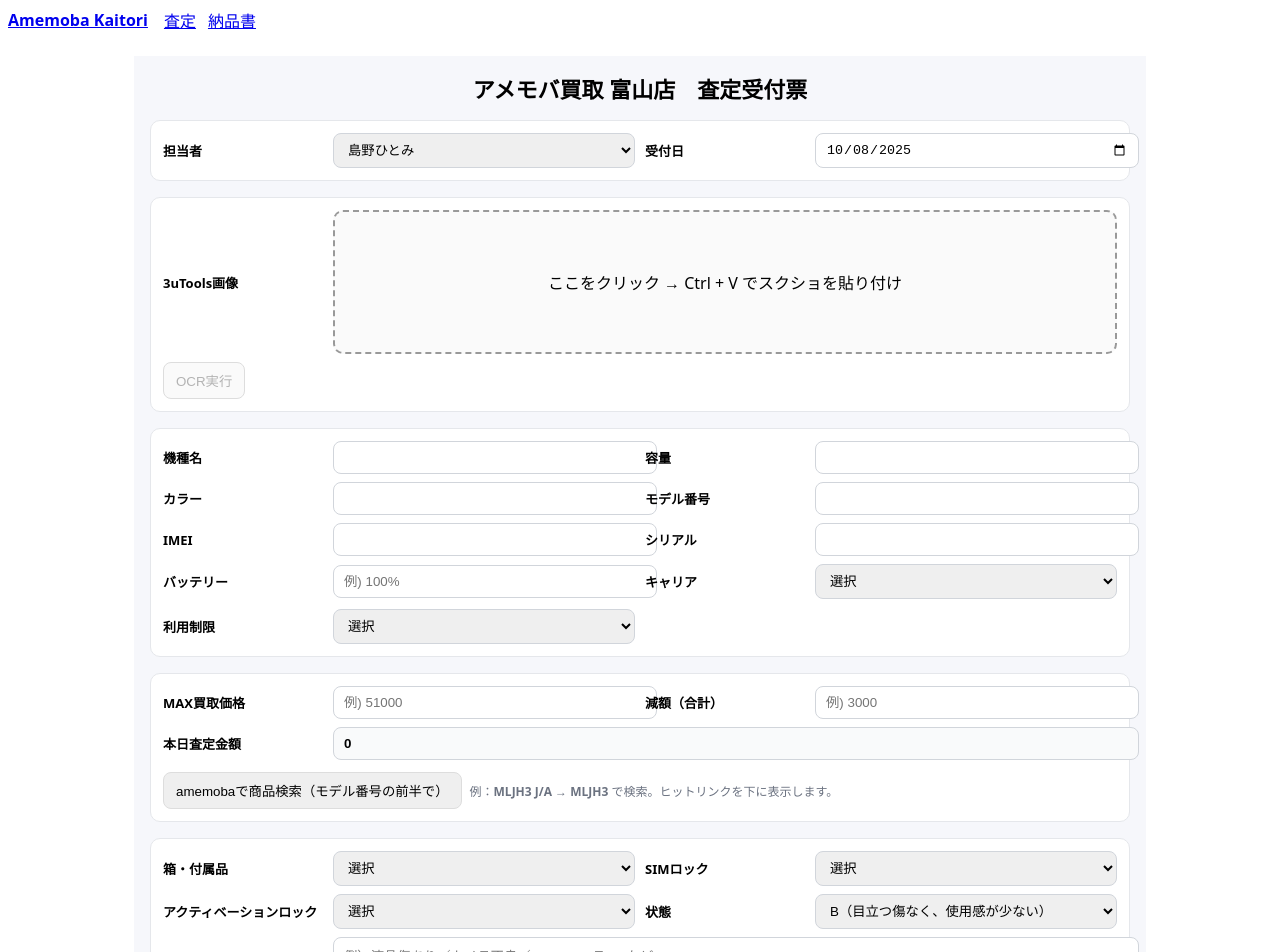
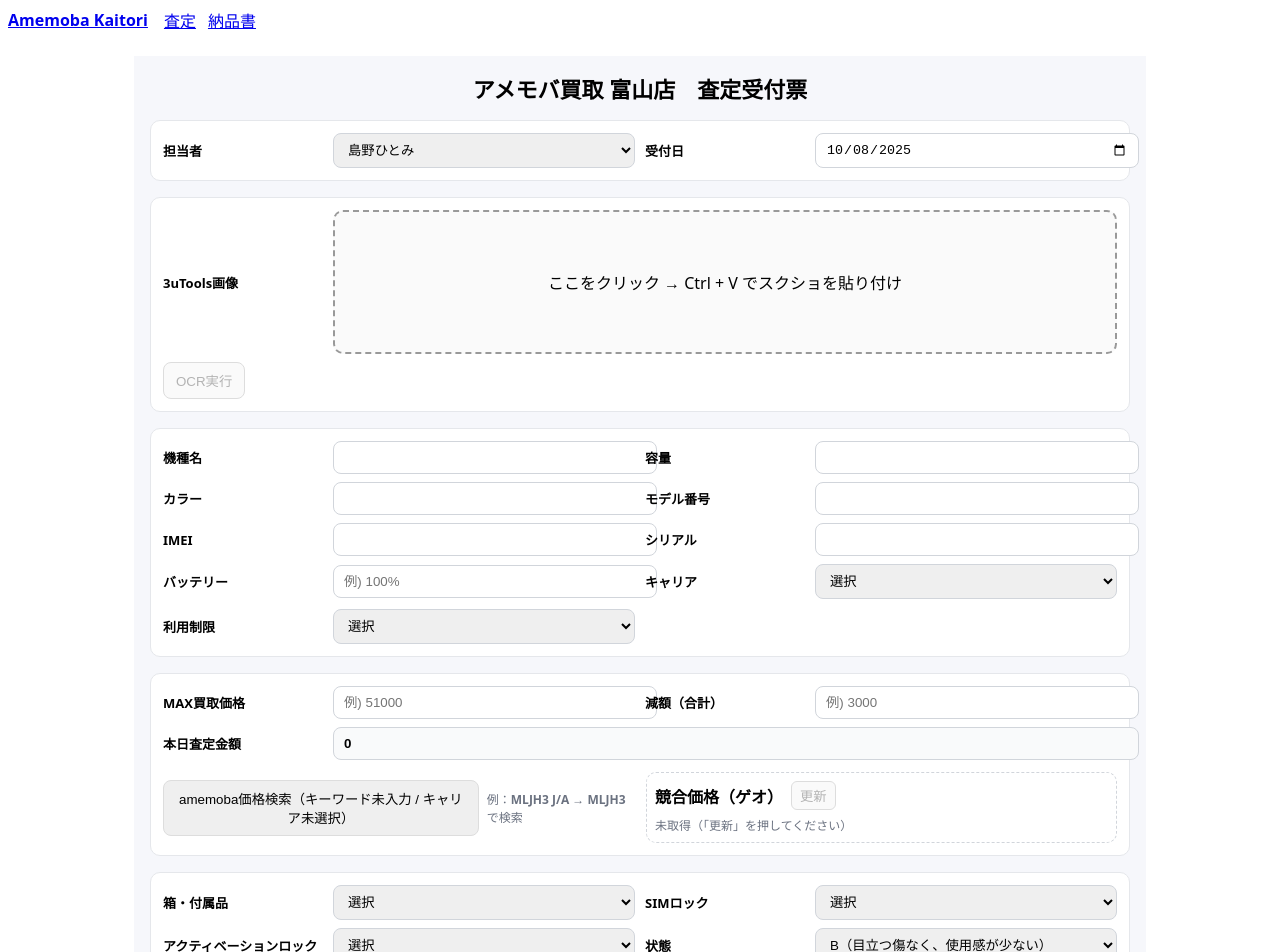
Before and after one commit to shimafumi2010/amemoba-kaitori-app, a Next.js app: page /assess in a window 1280 px wide. Shown: the top 952 px of the page. Built offline with nearby package versions, Linux system fonts and the light colour scheme.

Commit message:
Update AssessForm.tsx

```diff
--- a/src/components/AssessForm.tsx
+++ b/src/components/AssessForm.tsx
@@ -2,7 +2,6 @@
 import React, { useRef, useState, useEffect } from 'react'
 import { normalizeIMEI, normalizeSerial } from '../lib/ocrPostprocess'
 
-/* 定数 */
 const STAFFS = ['島野文宏', '島野ひとみ', '中田颯', '（その他）'] as const
 const ACCESSORIES = ['有', '無', ''] as const
 const LOCK_YN = ['無', '有', ''] as const
@@ -17,53 +16,50 @@ const CONDITIONS = [
 const CARRIERS = ['SoftBank', 'au(KDDI)', 'docomo', '楽天モバイル', 'SIMフリー'] as const
 const RESTRICTS = ['○', '△', '×', '-'] as const
 
-type SearchLink = { title: string; url: string; priceText?: string | null }
+type GeoRow = { title: string; url?: string; carrier?: string; unused?: number; used?: number }
 
 export default function AssessForm(): JSX.Element {
-  // ヘッダ
   const [staff, setStaff] = useState('島野ひとみ')
   const [acceptedAt, setAcceptedAt] = useState(() => new Date().toISOString().slice(0, 10))
 
-  // 端末
   const [device, setDevice] = useState({
     model_name: '', capacity: '', color: '', model_number: '',
     imei: '', serial: '', battery: '',
     carrier: '', restrict: ''
   })
 
-  // ロック・状態
   const [acc, setAcc] = useState('')
   const [simLock, setSimLock] = useState('')
   const [actLock, setActLock] = useState('')
   const [condition, setCondition] = useState('B')
   const [conditionNote, setConditionNote] = useState('')
 
-  // 価格系
   const [maxPrice, setMaxPrice] = useState<number | ''>('')
-  const [discount, setDiscount] = useState<number | ''>('') // 減額
+  const [discount, setDiscount] = useState<number | ''>('')
   const [todayPrice, setTodayPrice] = useState<number>(0)
-  const [searchLinks, setSearchLinks] = useState<SearchLink[]>([])
 
-  // OCR
+  // Geo(ゲオ)競合価格状態
+  const [geoLoading, setGeoLoading] = useState(false)
+  const [geoError, setGeoError] = useState<string | null>(null)
+  const [geoResult, setGeoResult] = useState<GeoRow | null>(null)
+  const [geoSearchUrl, setGeoSearchUrl] = useState<string | null>(null)
+
   const [imgBase64, setImgBase64] = useState<string | null>(null)
   const [message, setMessage] = useState('')
   const pasteRef = useRef<HTMLDivElement>(null)
 
-  /* 見た目 */
   const section: React.CSSProperties = { border: '1px solid #e5e7eb', borderRadius: 10, padding: 12, background: '#fff' }
   const label: React.CSSProperties = { fontWeight: 600, fontSize: 13 }
   const box: React.CSSProperties = { width: '100%', padding: '8px 10px', border: '1px solid #d1d5db', borderRadius: 8 }
   const row2 = { display: 'grid', gridTemplateColumns: '160px 1fr', gap: 10, alignItems: 'center' } as const
   const row4 = { display: 'grid', gridTemplateColumns: '160px 1fr 160px 1fr', gap: 10, alignItems: 'center' } as const
 
-  /* 本日査定金額 = MAX - 減額 */
   useEffect(() => {
     const max = typeof maxPrice === 'number' ? maxPrice : Number(maxPrice || 0)
     const disc = typeof discount === 'number' ? discount : Number(discount || 0)
     setTodayPrice(Math.max(0, max - disc))
   }, [maxPrice, discount])
 
-  /* 画像→Base64 */
   function fileToBase64(file: File) {
     return new Promise<string>((resolve, reject) => {
       const r = new FileReader()
@@ -73,81 +69,6 @@ export default function AssessForm(): JSX.Element {
     })
   }
 
-  // ----- モデル番号から検索キーワード（半角スペース前）を作る -----
-  function getModelPrefix(): string {
-    const raw = (device.model_number || device.model_name || '').trim()
-    if (!raw) return ''
-    return raw.split(/\s+/)[0] // 先頭のトークンだけ
-  }
-
-  // 選択中キャリア → amemoba検索 → 一致リンクを新規タブで開く
-  async function openAmemobaForSelectedCarrier() {
-    const key = (device.model_number || device.model_name || '').trim().split(/\s+/)[0]
-    if (!key) {
-      alert('モデル番号 または 機種名を入力してください')
-      return
-    }
-    if (!device.carrier) {
-      alert('キャリアを選択してください')
-      return
-    }
-
-    // UI上のキャリア → ページ内の表記にマップ
-    // 例：au(KDDI) → "au"、SIMフリー → "simfree"
-    const target = (() => {
-      const c = device.carrier
-      if (c.startsWith('au')) return 'au'
-      if (/softbank/i.test(c)) return 'softbank'
-      if (/docomo/i.test(c)) return 'docomo'
-      if (/SIMフリー/.test(c) || /SIM/.test(c)) return 'simfree'
-      return '' // 未対応は空
-    })()
-
-    setMessage(`amemoba検索中…（${key} / ${device.carrier}）`)
-    try {
-      const res = await fetch('/api/amemoba-search', {
-        method: 'POST',
-        headers: { 'Content-Type': 'application/json' },
-        body: JSON.stringify({ query: key })
-      })
-      const json = await res.json()
-      if (!res.ok || json?.ok === false) {
-        setMessage(`検索失敗: ${json?.error || `${res.status} ${res.statusText}`}`)
-        // 検索一覧だけでも開いておく
-        const fallback = `https://amemoba.com/search/?search-word=${encodeURIComponent(key)}`
-        window.open(fallback, '_blank', 'noopener,noreferrer')
-        return
-      }
-
-      const results: Array<{ title: string; url: string; carrier?: string }> = json.results || []
-      // 1) 完全一致キャリア
-      let hit = results.find(r => r.carrier === target)
-      // 2) docomo/au/softbank/simfree いずれか含むタイトルでゆるく
-      if (!hit && target) hit = results.find(r => (r.title || '').toLowerCase().includes(target))
-      // 3) 見つからなければ検索一覧へ
-      const url = hit?.url || json.searchUrl || `https://amemoba.com/search/?search-word=${encodeURIComponent(key)}`
-      window.open(url, '_blank', 'noopener,noreferrer')
-      setMessage(hit ? `検索完了：${device.carrier} に一致するリンクを開きました` : '検索完了：一致が無かったので検索一覧を開きました')
-    } catch (e: any) {
-      setMessage(`検索失敗: ${e?.message ?? 'unknown'}`)
-      const url = `https://amemoba.com/search/?search-word=${encodeURIComponent(key)}`
-      window.open(url, '_blank', 'noopener,noreferrer')
-    }
-  }
-
-
-  // ----- amemoba のフリーワード検索を新規タブで開く -----
-  function openAmemobaSearch() {
-    const key = getModelPrefix()
-    if (!key) {
-      alert('モデル番号 または 機種名を入力してください')
-      return
-    }
-    const url = `https://amemoba.com/search/?search-word=${encodeURIComponent(key)}`
-    window.open(url, '_blank', 'noopener,noreferrer')
-  }
-
-  /* 貼り付け */
   async function handlePaste(e: React.ClipboardEvent<HTMLDivElement>) {
     const items = e.clipboardData?.items
     if (!items) return
@@ -164,31 +85,26 @@ export default function AssessForm(): JSX.Element {
     }
   }
 
-  /* OCR実行（強化版） */
   async function runOCR() {
     if (!imgBase64) return
     setMessage('OCR中…')
-
     try {
       const res = await fetch('/api/ocr', {
         method: 'POST',
         headers: { 'Content-Type': 'application/json' },
         body: JSON.stringify({ imageBase64: imgBase64 })
       })
-
       if (!res.ok) {
         let body = ''
         try { body = await res.text() } catch {}
         setMessage(`OCR失敗: HTTP ${res.status} ${res.statusText}${body ? ` / ${body.slice(0,180)}…` : ''}`)
         return
       }
-
       const json = await res.json()
       if (json?.ok === false) {
         setMessage(`OCR失敗: ${json?.error || 'unknown error'}`)
         return
       }
-
       const payload: any = json?.data ?? json?.result ?? json?.content ?? {}
       if (!payload || typeof payload !== 'object' || Object.keys(payload).length === 0) {
         setMessage('OCR失敗: 結果が空でした（項目を読み取れませんでした）')
@@ -218,18 +134,35 @@ export default function AssessForm(): JSX.Element {
     }
   }
 
-  /* amemoba 検索：モデル番号の半角スペース前で検索 → リンク一覧 */
-  async function searchAmemoba() {
+  function getModelPrefix(): string {
     const raw = (device.model_number || device.model_name || '').trim()
-    if (!raw) {
+    if (!raw) return ''
+    return raw.split(/\s+/)[0]
+  }
+
+  async function openAmemobaForSelectedCarrier() {
+    const key = getModelPrefix()
+    if (!key) {
       alert('モデル番号 または 機種名を入力してください')
       return
     }
-    const key = raw.split(/\s+/)[0] // 半角スペースより前
-    setMessage(`amemoba検索中…（${key}）`)
-    setSearchLinks([])
+    if (!device.carrier) {
+      alert('キャリアを選択してください')
+      return
+    }
+
+    const target = (() => {
+      const c = device.carrier
+      if (c.startsWith('au')) return 'au'
+      if (/softbank/i.test(c)) return 'softbank'
+      if (/docomo/i.test(c)) return 'docomo'
+      if (/SIMフリー/.test(c) || /SIM/.test(c)) return 'simfree'
+      return ''
+    })()
+
+    setMessage(`amemoba検索中…（${key} / ${device.carrier}）`)
     try {
-      const res = await fetch('/api/price', {
+      const res = await fetch('/api/amemoba-search', {
         method: 'POST',
         headers: { 'Content-Type': 'application/json' },
         body: JSON.stringify({ query: key })
@@ -237,19 +170,68 @@ export default function AssessForm(): JSX.Element {
       const json = await res.json()
       if (!res.ok || json?.ok === false) {
         setMessage(`検索失敗: ${json?.error || `${res.status} ${res.statusText}`}`)
+        const fallback = `https://amemoba.com/search/?search-word=${encodeURIComponent(key)}`
+        window.open(fallback, '_blank', 'noopener,noreferrer')
         return
       }
-      const links: SearchLink[] = Array.isArray(json.results) ? json.results : []
-      setSearchLinks(links)
-      setMessage(`検索完了：${links.length}件ヒット（キーワード: ${json.normalizedQuery || key}）`)
+
+      const results: Array<{ title: string; url: string; carrier?: string }> = json.results || []
+      let hit = results.find(r => r.carrier === target)
+      if (!hit && target) hit = results.find(r => (r.title || '').toLowerCase().includes(target))
+      const url = hit?.url || json.searchUrl || `https://amemoba.com/search/?search-word=${encodeURIComponent(key)}`
+      window.open(url, '_blank', 'noopener,noreferrer')
+      setMessage(hit ? `検索完了：${device.carrier} に一致するリンクを開きました` : '検索完了：一覧を開きました')
     } catch (e: any) {
       setMessage(`検索失敗: ${e?.message ?? 'unknown'}`)
+      const url = `https://amemoba.com/search/?search-word=${encodeURIComponent(key)}`
+      window.open(url, '_blank', 'noopener,noreferrer')
+    }
+  }
+
+  // --- 競合価格（ゲオ）取得 ---
+  async function fetchGeo() {
+    const key = getModelPrefix()
+    setGeoError(null)
+    setGeoResult(null)
+    setGeoLoading(true)
+    try {
+      const res = await fetch('/api/geo-prices', {
+        method: 'POST',
+        headers: { 'Content-Type': 'application/json' },
+        body: JSON.stringify({ query: key })
+      })
+      const json = await res.json()
+      setGeoSearchUrl(json?.searchUrl ?? null)
+      if (!res.ok || json?.ok === false) {
+        setGeoError(json?.error || `${res.status} ${res.statusText}`)
+        setGeoLoading(false)
+        return
+      }
+      const results: GeoRow[] = json.results || []
+      const target = (() => {
+        const c = device.carrier
+        if (c.startsWith('au')) return 'au'
+        if (/softbank/i.test(c)) return 'softbank'
+        if (/docomo/i.test(c)) return 'docomo'
+        if (/SIMフリー/.test(c) || /SIM/.test(c)) return 'simfree'
+        return ''
+      })()
+
+      let hit: GeoRow | null =
+        results.find(r => r.carrier === target) ||
+        results.find(r => (r.title || '').toLowerCase().includes(target)) ||
+        results[0] || null
+
+      setGeoResult(hit)
+    } catch (e: any) {
+      setGeoError(e?.message ?? 'unknown')
+    } finally {
+      setGeoLoading(false)
     }
   }
 
   return (
     <div style={{ display: 'grid', gap: 16, padding: 16, maxWidth: 980, margin: '0 auto', background: '#f6f7fb' }}>
-      {/* タイトル */}
       <div style={{ textAlign: 'center' }}>
         <div style={{ fontSize: 22, fontWeight: 700 }}>アメモバ買取 富山店　査定受付票</div>
       </div>
@@ -330,7 +312,7 @@ export default function AssessForm(): JSX.Element {
         </div>
       </div>
 
-      {/* 価格ボックス（MAX／減額／本日査定金額 & amemoba検索リンク） */}
+      {/* 価格ボックス + amemoba検索 & 競合価格（ゲオ） */}
       <div style={section}>
         <div style={row4}>
           <div style={label}>MAX買取価格</div>
@@ -362,27 +344,55 @@ export default function AssessForm(): JSX.Element {
 
         <div style={{ height: 12 }} />
 
+        <div style={{ display: 'grid', gridTemplateColumns: '1fr 1fr', gap: 12 }}>
+          {/* 左：amemoba価格検索 */}
           <div style={{ display: 'flex', alignItems: 'center', gap: 8 }}>
-          <button onClick={searchAmemoba} style={{ padding: '8px 12px', borderRadius: 8, border: '1px solid #ddd' }}>
-            amemobaで商品検索（モデル番号の前半で）
+            <button onClick={openAmemobaForSelectedCarrier}
+                    style={{ padding: '8px 12px', borderRadius: 8, border: '1px solid #ddd' }}>
+              amemoba価格検索（{getModelPrefix() || 'キーワード未入力'} / {device.carrier || 'キャリア未選択'}）
             </button>
             <div style={{ color: '#6b7280', fontSize: 12 }}>
-            例：<b>MLJH3 J/A</b> → <b>MLJH3</b> で検索。ヒットリンクを下に表示します。
+              例：<b>MLJH3 J/A</b> → <b>MLJH3</b> で検索
             </div>
           </div>
 
-        {searchLinks.length > 0 && (
-          <div style={{ marginTop: 8, display: 'grid', gap: 6 }}>
-            {searchLinks.map((l, i) => (
-              <a key={i} href={l.url} target="_blank" rel="noreferrer"
-                 style={{ padding: '8px 10px', border: '1px solid #e5e7eb', borderRadius: 8, textDecoration: 'none' }}>
-                <div style={{ fontWeight: 600 }}>{l.title}</div>
-                {l.priceText && <div style={{ color: '#2563eb' }}>価格表示: {l.priceText}</div>}
-                <div style={{ color: '#6b7280', fontSize: 12 }}>{l.url}</div>
+          {/* 右：競合価格（ゲオ） */}
+          <div style={{ border: '1px dashed #d1d5db', borderRadius: 10, padding: 8 }}>
+            <div style={{ display: 'flex', alignItems: 'center', gap: 8, marginBottom: 6 }}>
+              <div style={{ fontWeight: 700 }}>競合価格（ゲオ）</div>
+              <button
+                onClick={fetchGeo}
+                disabled={!getModelPrefix()}
+                title="モデル番号の前半で検索して価格を取得"
+                style={{ padding: '4px 8px', borderRadius: 6, border: '1px solid #ddd' }}
+              >
+                {geoLoading ? '更新中…' : '更新'}
+              </button>
+              {geoSearchUrl &&
+                <a href={geoSearchUrl} target="_blank" rel="noreferrer" style={{ color: '#2563eb', fontSize: 12 }}>
+                  検索ページを開く
                 </a>
-            ))}
+              }
+            </div>
+            {geoError && <div style={{ color: '#b91c1c', fontSize: 12 }}>取得失敗：{geoError}</div>}
+            {!geoError && geoResult && (
+              <div style={{ display: 'grid', gridTemplateColumns: '1fr 1fr 1fr', gap: 6, fontSize: 14 }}>
+                <div><span style={{ color: '#6b7280' }}>キャリア：</span>{geoResult.carrier || '不明'}</div>
+                <div><span style={{ color: '#6b7280' }}>未使用：</span>{geoResult.unused ? `¥${geoResult.unused.toLocaleString()}` : '-'}</div>
+                <div><span style={{ color: '#6b7280' }}>中古：</span>{geoResult.used ? `¥${geoResult.used.toLocaleString()}` : '-'}</div>
+                <div style={{ gridColumn: '1 / -1', fontSize: 12 }}>
+                  <span style={{ color: '#6b7280' }}>商品：</span>
+                  {geoResult.url
+                    ? <a href={geoResult.url} target="_blank" rel="noreferrer" style={{ color: '#2563eb' }}>{geoResult.title}</a>
+                    : geoResult.title}
+                </div>
               </div>
             )}
+            {!geoError && !geoResult && !geoLoading && (
+              <div style={{ color: '#6b7280', fontSize: 12 }}>未取得（「更新」を押してください）</div>
+            )}
+          </div>
+        </div>
       </div>
 
       {/* ロック＆状態 */}
@@ -407,11 +417,7 @@ export default function AssessForm(): JSX.Element {
             {LOCK_YN.map(v => <option key={v} value={v}>{v}</option>)}
           </select>
           <div style={label}>状態</div>
-          <select
-            value={condition}
-            onChange={e => setCondition(e.target.value)}
-            style={box}
-          >
+          <select value={condition} onChange={e => setCondition(e.target.value)} style={box}>
             {CONDITIONS.map(c => <option key={c.code} value={c.code}>{c.label}</option>)}
           </select>
         </div>
```
Lines whose indentation alone changed are shown as unchanged.
